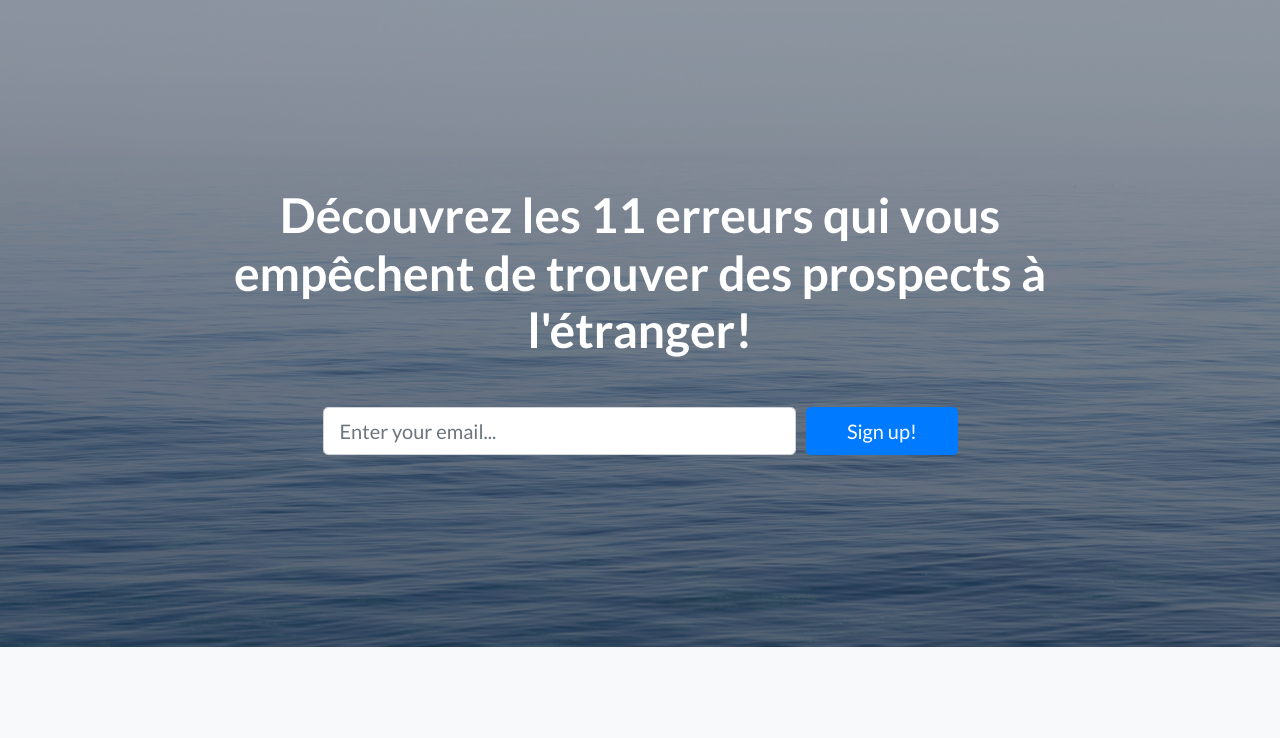
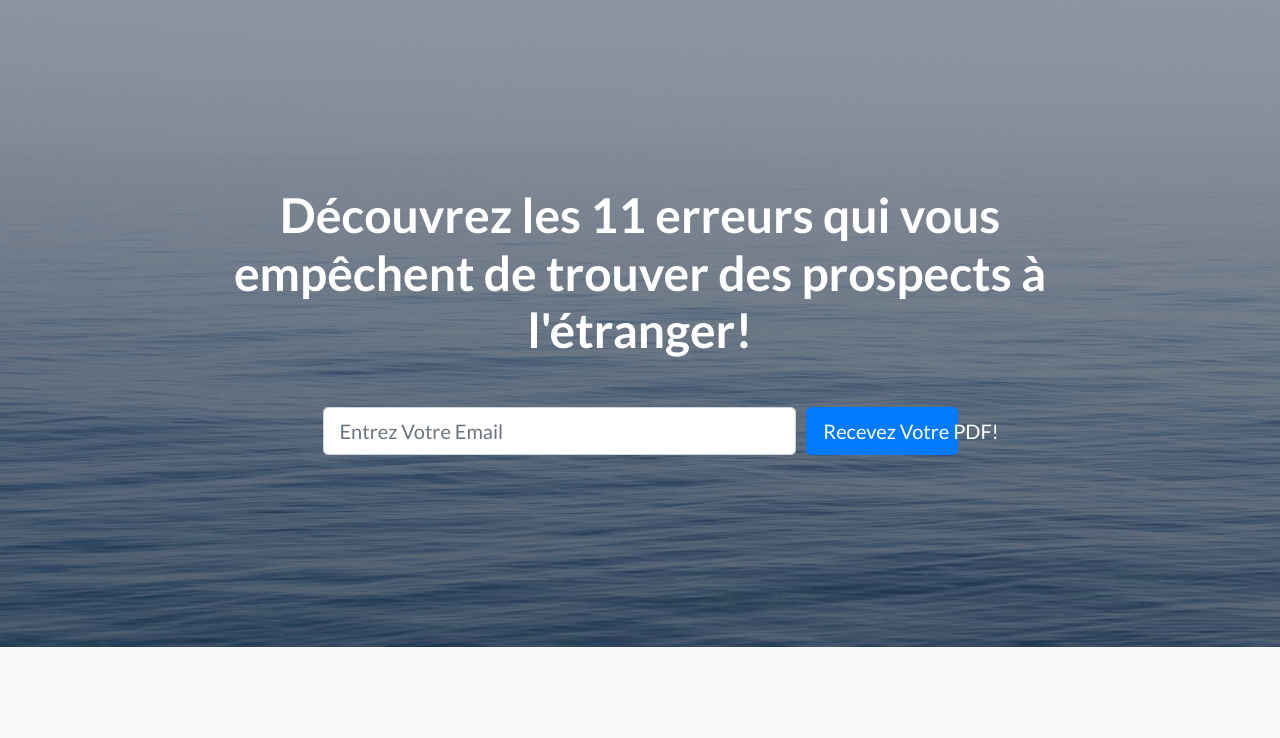
Before and after one commit to Romaricc/export, a website: page index.html in a window 1280 px wide. Shown: the part 62-800 px from the top of the page. Drawn offline with Linux system fonts and the light colour scheme.

Commit message:
Entrez votre email + Recevez votre PDF

```diff
--- a/index.html
+++ b/index.html
@@ -45,10 +45,10 @@
             <form>
               <div class="form-row">
                 <div class="col-12 col-md-9 mb-2 mb-md-0">
-                  <input type="email" class="form-control form-control-lg" placeholder="Enter your email...">
+                  <input type="email" class="form-control form-control-lg" placeholder="Entrez Votre Email">
                 </div>
                 <div class="col-12 col-md-3">
-                  <button type="submit" class="btn btn-block btn-lg btn-primary">Sign up!</button>
+                  <button type="submit" class="btn btn-block btn-lg btn-primary">Recevez Votre PDF!</button>
                 </div>
               </div>
             </form>
```
